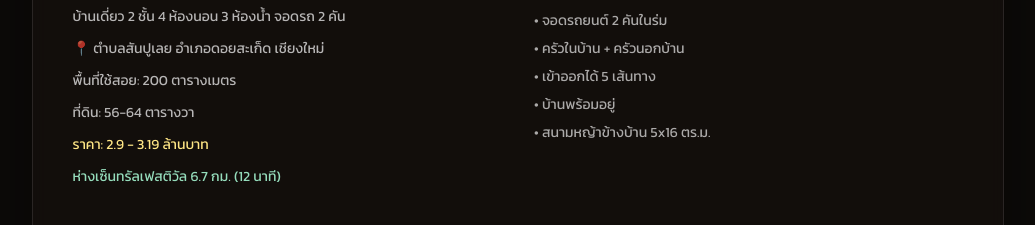
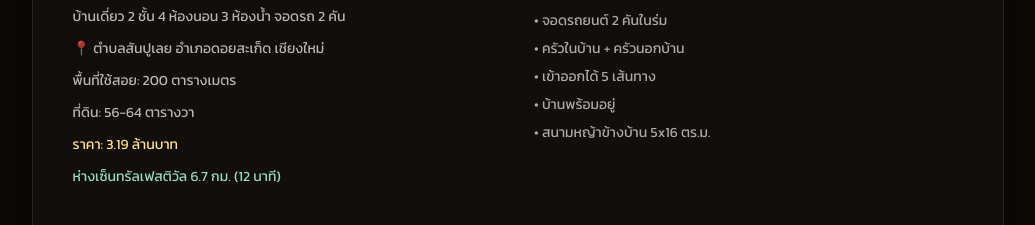
Before and after one commit to realpantagon/peter-property, a Next.js app: page / in a window 1280 px wide. Shown: the part 1060-1285 px from the top of the page, without its empty margins (122-1157 px from the left). Built offline with nearby package versions, Linux system fonts and the light colour scheme; a web font is replaced by a local one.

Commit message:
fix: Update property price to reflect current market value

```diff
--- a/src/app/Project/p2/page.tsx
+++ b/src/app/Project/p2/page.tsx
@@ -12,7 +12,7 @@ export const metadata: Metadata = {
   keywords: [
     "ท่ารั้วแลนด์ 2", "บ้านดอยสะเก็ด", "บ้านเดี่ยวเชียงใหม่", "บ้าน 2 ชั้น",
     "บ้านขายดอยสะเก็ด", "สันปูเลย", "บ้าน 4 ห้องนอน", "house Doi Saket",
-    "Chiang Mai property", "2.9 million", "ready to move"
+    "Chiang Mai property", "3.19 million", "ready to move"
   ],
   openGraph: {
     title: "ท่ารั้วแลนด์ 2 - บ้านเดี่ยว 2 ชั้น ดอยสะเก็ด เชียงใหม่",
@@ -73,7 +73,7 @@ export default function ProjectP2() {
     "offers": {
       "@type": "Offer",
       "availability": "InStock",
-      "price": "2900000-3190000",
+      "price": "3190000",
       "priceCurrency": "THB"
     },
     "image": "https://peterproperty.adappts.com/properties/P2/20250906_111832308_iOS.jpg"
@@ -120,7 +120,7 @@ export default function ProjectP2() {
                   <p>📍 ตำบลสันปูเลย อำเภอดอยสะเก็ด เชียงใหม่</p>
                   <p>พื้นที่ใช้สอย: 200 ตารางเมตร</p>
                   <p>ที่ดิน: 56-64 ตารางวา</p>
-                  <p className="text-amber-200">ราคา: 2.9 - 3.19 ล้านบาท</p>
+                  <p className="text-amber-200">ราคา: 3.19 ล้านบาท</p>
                   <p className="text-emerald-200/90">ห่างเซ็นทรัลเฟสติวัล 6.7 กม. (12 นาที)</p>
                 </div>
 
--- a/src/app/page.tsx
+++ b/src/app/page.tsx
@@ -114,7 +114,7 @@ export default function Home() {
                 <p>📍 ตำบลสันปูเลย อำเภอดอยสะเก็ด เชียงใหม่</p>
                 <p>พื้นที่ใช้สอย: 200 ตารางเมตร</p>
                 <p>ที่ดิน: 56-64 ตารางวา</p>
-                <p className="text-amber-200">ราคา: 2.9 - 3.19 ล้านบาท</p>
+                <p className="text-amber-200">ราคา: 3.19 ล้านบาท</p>
                 <p className="text-emerald-200/90">ห่างเซ็นทรัลเฟสติวัล 6.7 กม. (12 นาที)</p>
               </div>
 
```
